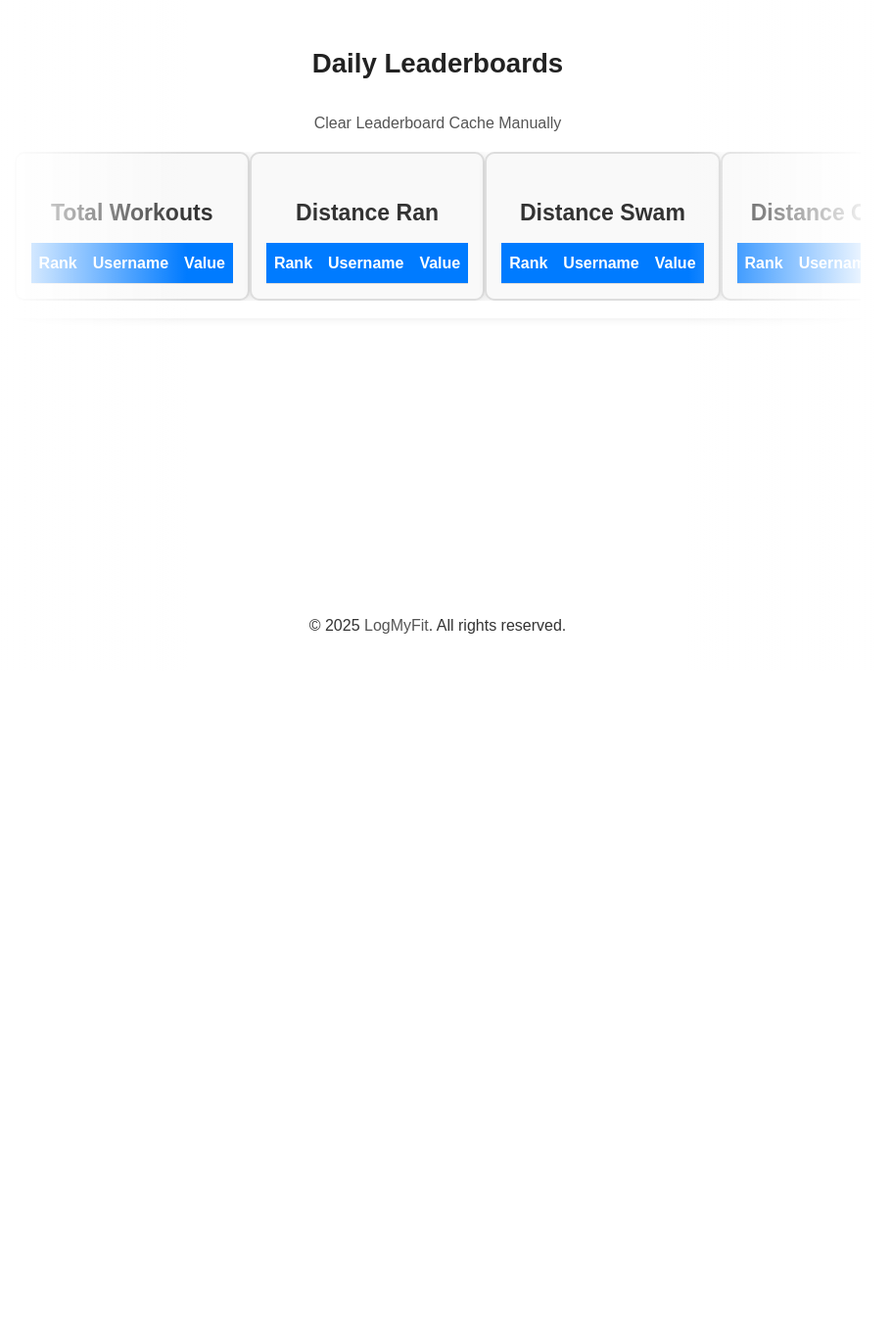
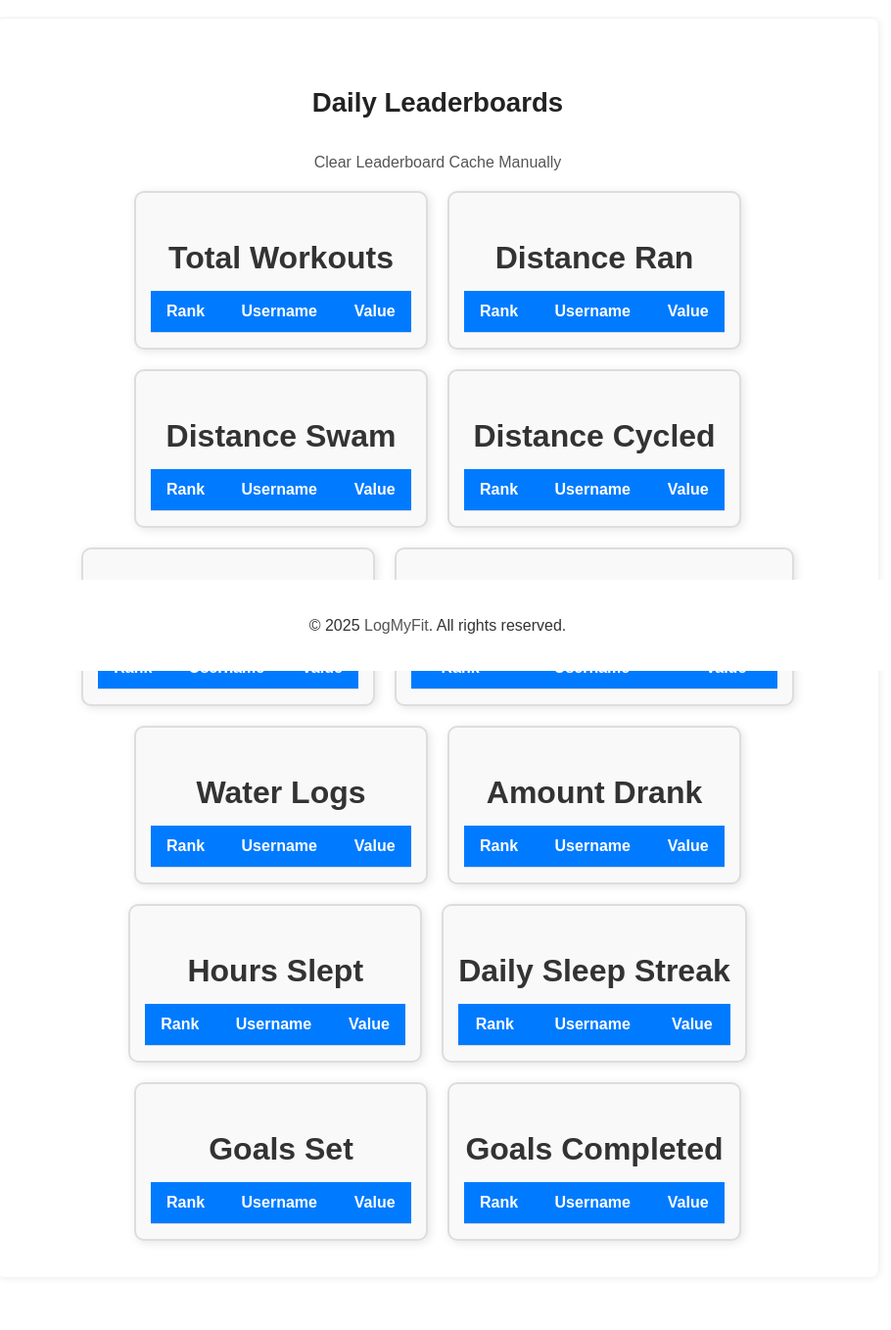
Before and after one commit to csweenz/Capstone, a Django app: page /leaderboards/ in a window 1280 px wide. Shown: the part 115-1473 px from the top of the page at 98% size, without its empty margins (193-1103 px from the left). Before the commit the page ends 762 px from the top, so only its background shows below. Run offline with Django 5.2, Linux system fonts and the light colour scheme; lists and menus that the app fills with data are empty.

Commit message:
Hotfix:  Reverted leaderboard UI

```diff
--- a/capstoneproject/LogMyFit/templates/leaderboards.html
+++ b/capstoneproject/LogMyFit/templates/leaderboards.html
@@ -4,8 +4,43 @@
 {% load static %}
 
 {% block extra_css %}
-    <link rel="stylesheet" href="{% static 'css/leaderboard.css' %}">
-
+    <link rel="stylesheet" href="{% static 'css/dashboard.css' %}">
+    <style>
+        .leaderboard-container {
+            display: flex;
+            flex-wrap: wrap;
+            gap: 20px;
+            justify-content: center;
+        }
+        .leaderboard {
+            border: 2px solid #ddd;
+            border-radius: 10px;
+            padding: 15px;
+            background-color: #f9f9f9;
+            box-shadow: 2px 2px 10px rgba(0, 0, 0, 0.1);
+            min-width: 300px;
+        }
+        .leaderboard h2 {
+            text-align: center;
+            color: #333;
+        }
+        table {
+            width: 100%;
+            border-collapse: collapse;
+        }
+        th, td {
+            padding: 8px;
+            text-align: center;
+            border-bottom: 1px solid #ddd;
+        }
+        th {
+            background-color: #007bff;
+            color: white;
+        }
+        .gold { color: gold; font-weight: bold; }
+        .silver { color: silver; font-weight: bold; }
+        .bronze { color: #cd7f32; font-weight: bold; }
+    </style>
 {% endblock %}
 
 {% block content %}
@@ -14,8 +49,6 @@
       Clear Leaderboard Cache Manually
   </a>
     <p></p>
-    <div class="leaderboard-container::before">
-    <div class="leaderboard-container::after">
 <div class="leaderboard-container">
     {% for metric, ranking_list in leaderboards.items %}
     <div class="leaderboard">
@@ -39,8 +72,4 @@
     </div>
     {% endfor %}
 </div>
-    </div>
-    </div>
-
-    <script src="{% static 'js/leaderboard.js' %}"></script>
 {% endblock %}
```
